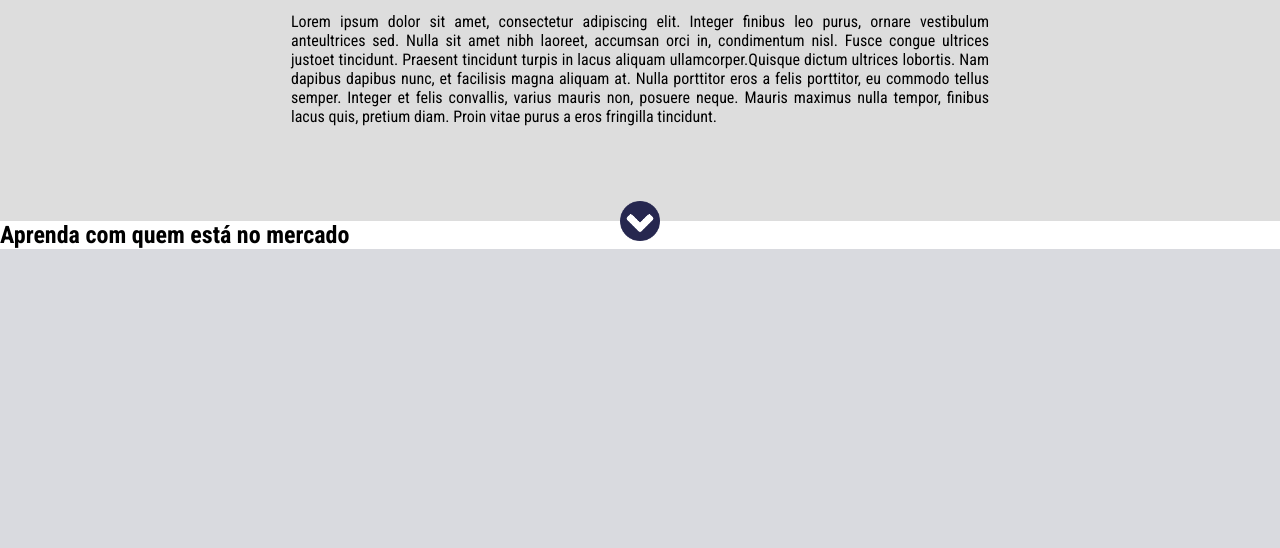
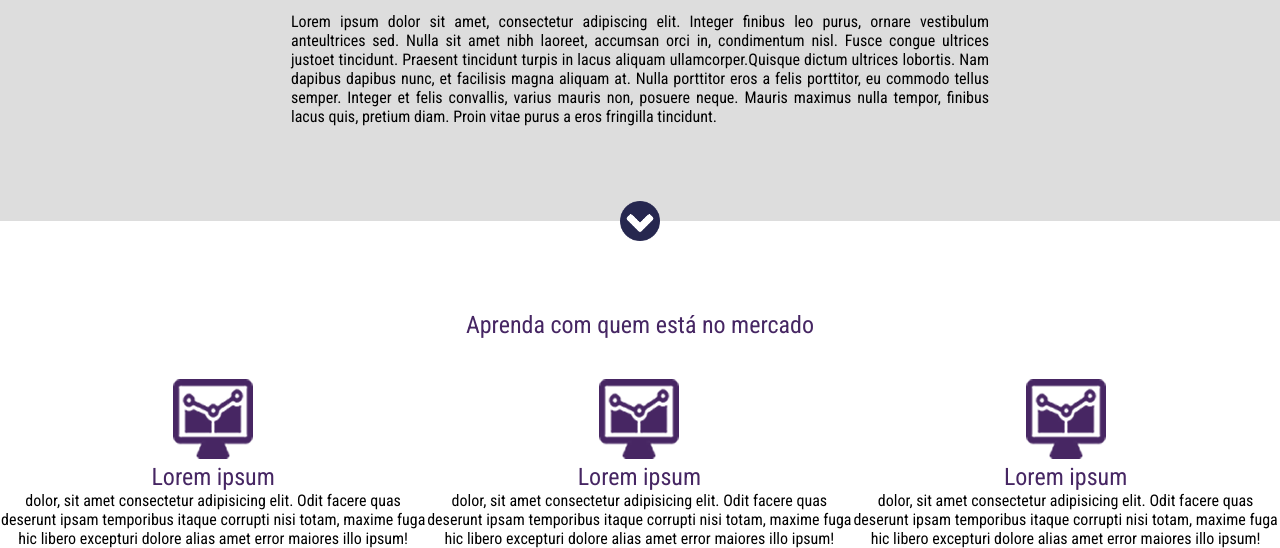
Before and after one commit to xMikahell/DankiCodeProjetos, a PHP site: page /projeto_01/index.html in a window 1280 px wide. Shown: the part 688-1236 px from the top of the page. Before the commit the page ends 937 px from the top, so only its background shows below. Run offline with PHP 8.4, Linux system fonts and the light colour scheme.

Commit message:
adicionando nova section

```diff
--- a/projeto_01/css/style.css
+++ b/projeto_01/css/style.css
@@ -162,3 +162,28 @@
     background-image: url('../img/arrow.png');
     background-size: 100% 100%;
 }
+
+/******* Section 1 ********/
+
+.section-1{
+    padding: 90px 0;
+}
+
+.section-1 h2{
+    text-align: center;
+    color: #462663;
+    font-weight: normal;
+}
+
+.container-section{
+    margin-top: 40px;
+}
+
+.container-section{
+    text-align: center;
+}
+
+.container-single{
+    float: left;
+    width:33.3%;
+}
--- a/projeto_01/index.html
+++ b/projeto_01/index.html
@@ -79,8 +79,37 @@
 
         <div class="container-section">
             <div class="container-single">
+                <div><img src="img/icon.png"></div>
+                <div class="text-container-single">
+                    <h2>Lorem ipsum </h2>
+                    <p>dolor, sit amet consectetur adipisicing elit. Odit facere quas deserunt ipsam temporibus itaque
+                        corrupti nisi totam, maxime fuga hic libero excepturi dolore alias amet error maiores illo
+                        ipsum!</p>
+                </div><!-- text-container-single -->
+            </div><!-- container-single -->
 
+            <div class="container-single">
+                <div><img src="img/icon.png"></div>
+                <div class="text-container-single">
+                    <h2>Lorem ipsum </h2>
+                    <p>dolor, sit amet consectetur adipisicing elit. Odit facere quas deserunt ipsam temporibus itaque
+                        corrupti nisi totam, maxime fuga hic libero excepturi dolore alias amet error maiores illo
+                        ipsum!</p>
+                </div><!-- text-container-single -->
             </div><!-- container-single -->
+
+            <div class="container-single">
+                <div><img src="img/icon.png"></div>
+                <div class="text-container-single">
+                    <h2>Lorem ipsum </h2>
+                    <p>dolor, sit amet consectetur adipisicing elit. Odit facere quas deserunt ipsam temporibus itaque
+                        corrupti nisi totam, maxime fuga hic libero excepturi dolore alias amet error maiores illo
+                        ipsum!</p>
+                </div><!-- text-container-single -->
+            </div><!-- container-single -->
+
+
+
         </div><!-- container-section -->
     </div><!-- Section-1 -->
 
```
